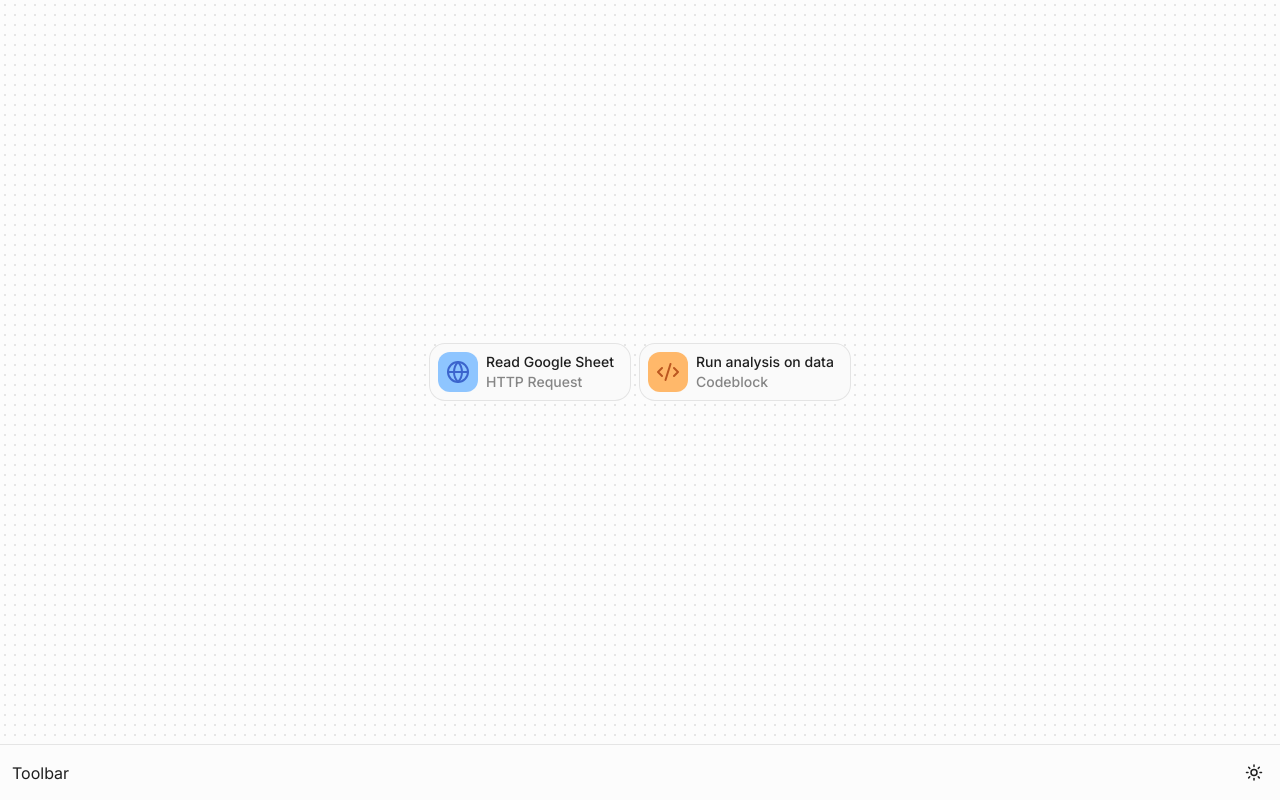
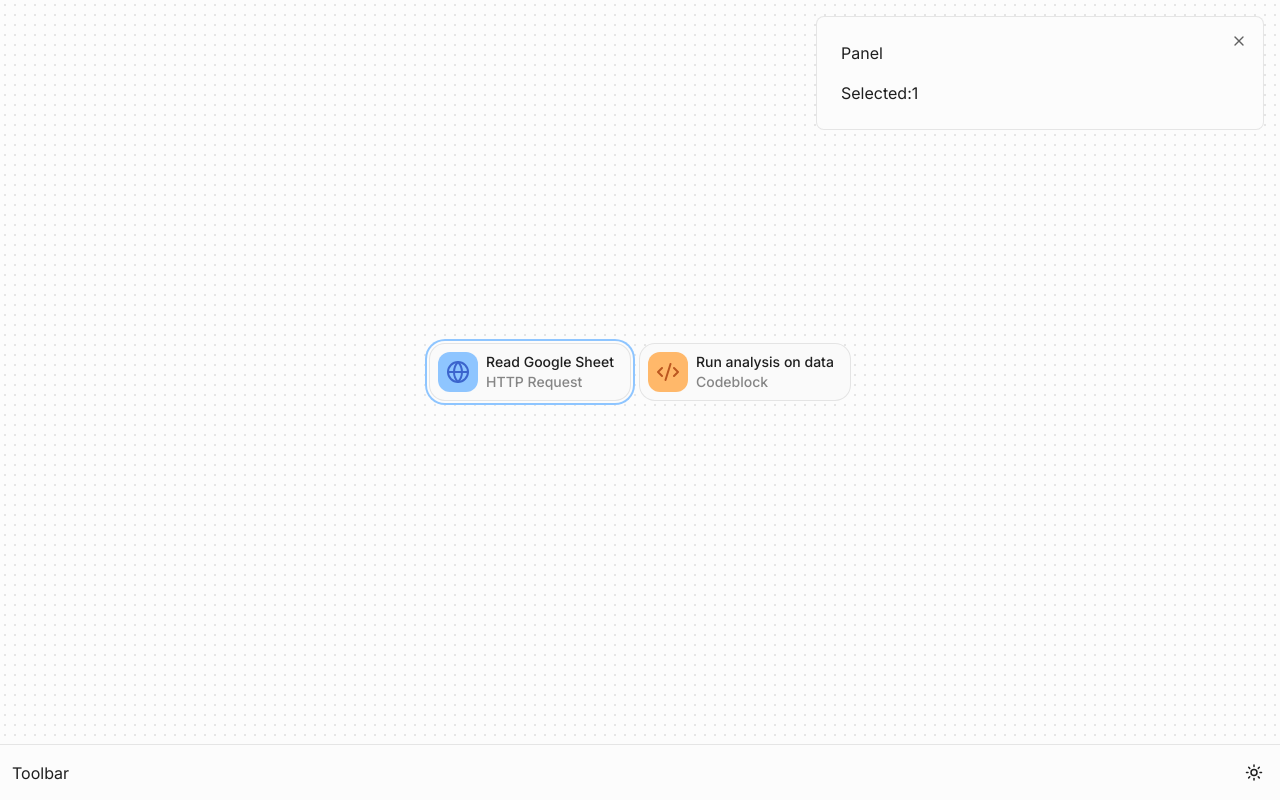
Before and after one commit to heymynameisrob/n8n-design-engineer-exercise, a React (Vite) app: page / in a window 1280 px wide. Built offline with nearby package versions, Linux system fonts and the light colour scheme.

Commit message:
added dialog panel

```diff
--- a/src/App.tsx
+++ b/src/App.tsx
@@ -1,3 +1,4 @@
+import { NodeDialog } from "@/components/node/node-dialog";
 import { Nodes } from "@/components/node/node-group";
 import { ThemeToggle } from "@/components/theme-toggle";
 import { cn } from "@/lib/utils";
@@ -18,6 +19,7 @@ export function App() {
         <p>Toolbar</p>
         <ThemeToggle />
       </footer>
+      <NodeDialog />
     </div>
   );
 }
--- /dev/null
+++ b/src/components/node/node-dialog.tsx
@@ -0,0 +1,30 @@
+import { Dialog, DialogContent } from "@/components/primitives/Dialog";
+import { useNodesContext } from "@/components/provider/provider-node";
+
+export function NodeDialog() {
+  const { selectedNode, setSelectedNode } = useNodesContext();
+
+  return (
+    <Dialog
+      open={Boolean(selectedNode)}
+      onOpenChange={(open) => {
+        if (!open) {
+          setSelectedNode(null);
+        }
+      }}
+      modal={false}
+    >
+      <DialogContent
+        position="top-right"
+        showOverlay={false}
+        size="md"
+        className="shadow-popover"
+        onInteractOutside={(e) => e.preventDefault()}
+        onOpenAutoFocus={(e) => e.preventDefault()}
+      >
+        <p>Panel</p>
+        <p>Selected:{selectedNode}</p>
+      </DialogContent>
+    </Dialog>
+  );
+}
--- a/src/components/primitives/Dialog.tsx
+++ b/src/components/primitives/Dialog.tsx
@@ -1,6 +1,7 @@
 import * as React from "react";
 import * as DialogPrimitive from "@radix-ui/react-dialog";
 import { XIcon as XMarkIcon } from "lucide-react";
+import { cva, type VariantProps } from "class-variance-authority";
 
 import { cn } from "@/lib/utils";
 
@@ -27,19 +28,57 @@ const DialogOverlay = React.forwardRef<
 ));
 DialogOverlay.displayName = DialogPrimitive.Overlay.displayName;
 
+const dialogContentVariants = cva(
+  "fixed z-50 grid w-full gap-4 border bg-background p-6 shadow-lg duration-200 data-[state=open]:animate-in data-[state=closed]:animate-out data-[state=closed]:fade-out-0 data-[state=open]:fade-in-0 outline-none focus:outline-0 focus-visible:ring-2 focus-visible:ring-ring",
+  {
+    variants: {
+      position: {
+        center:
+          "left-[50%] top-[50%] translate-x-[-50%] translate-y-[-50%] data-[state=closed]:zoom-out-95 data-[state=open]:zoom-in-95 data-[state=closed]:slide-out-to-left-1/2 data-[state=closed]:slide-out-to-top-[48%] data-[state=open]:slide-in-from-left-1/2 data-[state=open]:slide-in-from-top-[48%] sm:rounded-lg",
+        "top-left":
+          "left-4 top-4 data-[state=closed]:zoom-out-95 data-[state=open]:zoom-in-95 data-[state=closed]:slide-out-to-left-1/2 data-[state=closed]:slide-out-to-top-[48%] data-[state=open]:slide-in-from-left-1/2 data-[state=open]:slide-in-from-top-[48%] rounded-lg",
+        "top-right":
+          "right-4 top-4 data-[state=closed]:blur-sm data-[state=open]:blur-none data-[state=closed]:zoom-out-95 data-[state=open]:zoom-in-95 data-[state=closed]:slide-out-to-top-[10%] data-[state=open]:slide-in-from-top-[10%] rounded-lg",
+        "bottom-left":
+          "left-4 bottom-4 data-[state=closed]:slide-out-to-left data-[state=closed]:slide-out-to-bottom data-[state=open]:slide-in-from-left data-[state=open]:slide-in-from-bottom rounded-lg",
+        "bottom-right":
+          "right-4 bottom-4 data-[state=closed]:slide-out-to-right data-[state=closed]:slide-out-to-bottom data-[state=open]:slide-in-from-right data-[state=open]:slide-in-from-bottom rounded-lg",
+      },
+      size: {
+        default: "max-w-lg",
+        sm: "max-w-sm",
+        md: "max-w-md",
+        lg: "max-w-2xl",
+        xl: "max-w-4xl",
+        full: "max-w-[calc(100vw-2rem)]",
+      },
+    },
+    defaultVariants: {
+      position: "center",
+      size: "default",
+    },
+  },
+);
+
+export interface DialogContentProps
+  extends React.ComponentPropsWithoutRef<typeof DialogPrimitive.Content>,
+    VariantProps<typeof dialogContentVariants> {
+  showOverlay?: boolean;
+}
+
 const DialogContent = React.forwardRef<
   React.ElementRef<typeof DialogPrimitive.Content>,
-  React.ComponentPropsWithoutRef<typeof DialogPrimitive.Content>
->(({ className, children, ...props }, ref) => (
+  DialogContentProps
+>(
+  (
+    { className, children, position, size, showOverlay = true, ...props },
+    ref,
+  ) => (
     <DialogPortal>
-    <DialogOverlay />
+      {showOverlay && <DialogOverlay />}
       <DialogPrimitive.Content
         ref={ref}
-      className={cn(
-        "fixed left-[50%] top-[50%] z-50 grid w-full max-w-lg translate-x-[-50%] translate-y-[-50%] gap-4 border bg-background p-6 shadow-lg duration-200 data-[state=open]:animate-in data-[state=closed]:animate-out data-[state=closed]:fade-out-0 data-[state=open]:fade-in-0 data-[state=closed]:zoom-out-95 data-[state=open]:zoom-in-95 data-[state=closed]:slide-out-to-left-1/2 data-[state=closed]:slide-out-to-top-[48%] data-[state=open]:slide-in-from-left-1/2 data-[state=open]:slide-in-from-top-[48%] sm:rounded-lg",
-        "outline-none focus:outline-0 focus-visible:ring-2 focus-visible:ring-ring",
-        className,
-      )}
+        className={cn(dialogContentVariants({ position, size }), className)}
         {...props}
       >
         {children}
@@ -49,7 +88,8 @@ const DialogContent = React.forwardRef<
         </DialogPrimitive.Close>
       </DialogPrimitive.Content>
     </DialogPortal>
-));
+  ),
+);
 DialogContent.displayName = DialogPrimitive.Content.displayName;
 
 const DialogHeader = ({
--- a/src/components/provider/provider-node.tsx
+++ b/src/components/provider/provider-node.tsx
@@ -27,8 +27,11 @@ interface NodeProviderProps {
  */
 
 export function NodesProvider({ children }: NodeProviderProps) {
-  const [nodes, setNodesStorage] = useLocalStorage<Node[]>("nodes", initialNodes);
-  const [selectedNode, setSelectedNode] = React.useState<number | null>(null);
+  const [nodes, setNodesStorage] = useLocalStorage<Node[]>(
+    "nodes",
+    initialNodes,
+  );
+  const [selectedNode, setSelectedNode] = React.useState<number | null>(1);
 
   /** NOTE (@heymynameisrob)
    * This is probably a little premature for our small example
```
Lines whose indentation alone changed are shown as unchanged.
